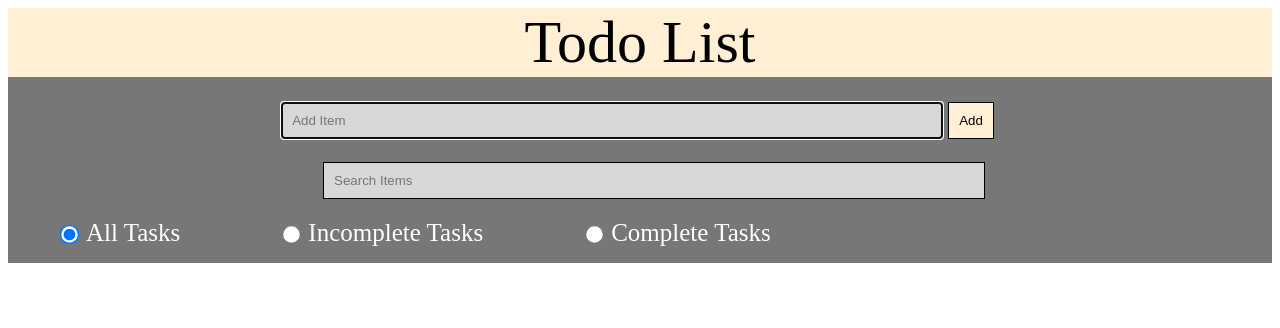
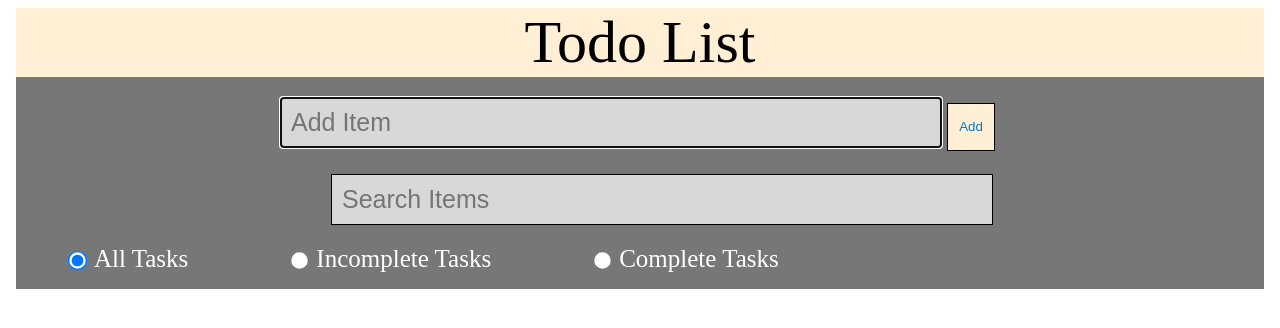
Before and after one commit to beeEbee16/todo-list, a React (Create React App) app: page / in a window 1280 px wide. Shown: the top 328 px of the page. Built offline with nearby package versions, Linux system fonts and the light colour scheme.

Commit message:
slight changes to css

```diff
--- a/src/App.css
+++ b/src/App.css
@@ -82,12 +82,38 @@ input[type='radio'] {
   cursor: pointer;
   font-style: normal;
   border: none;
+  size: 20rem;
+  background: none;
+  margin: 5px;
+}
+
+.todoSubmit {
+  color: rgb(0, 120, 215);
+  justify-content: right;
+  height: 3rem;
+  width: 3rem;
+  cursor: pointer;
+  font-style: normal;
+  border: none;
+  size: 20rem;
+  background: none;
+  margin: 5px;
+}
+
+.btnDelete {
+  color: red;
+  justify-content: right;
+  height: 2.5rem;
+  width: 2.5rem;
+  cursor: pointer;
+  font-style: normal;
+  border: none;
   size: 10rem;
   background: none;
   margin: 5px;
 }
 
-.btnDelete {
+.btnCancel {
   color: red;
   justify-content: right;
   height: 2.5rem;
@@ -113,13 +139,14 @@ input[type='radio'] {
   padding: 10px;
   background-color: rgb(216, 216, 216);
   border: 1px solid black;
+  font-size: 25px;
 }
 
 #editItem {
   margin-right: 20px;
   width: 600px;
   height: 2.5rem;
-  font-size: 20px;
+  font-size: 25px;
   background-color: rgb(216, 216, 216);
 }
 
@@ -149,4 +176,5 @@ input[type='radio'] {
   padding: 10px;
   background-color: rgb(216, 216, 216);
   border: 1px solid black;
+  font-size: 25px;
 }
--- a/src/App.js
+++ b/src/App.js
@@ -60,6 +60,8 @@ const handleCancel = (id) => {
 }
 
   return (
+    <body>
+      <main>
         <div className="App">
           <header>
             Todo List
@@ -88,6 +90,8 @@ const handleCancel = (id) => {
             setEditTaskItem={setEditTaskItem}
           />
         </div>
+      </main>
+    </body>
   );
 }
 
--- a/src/EditItem.js
+++ b/src/EditItem.js
@@ -28,7 +28,7 @@ const EditItem = ({item, handleSave, handleCancel, editTaskItem, setEditTaskItem
         />
         <MdCancel
         role='button'
-        className='btn'
+        className='btnCancel'
         onClick={() => handleCancel(item.id)}
         />
     </li>
```
Lines whose indentation alone changed are shown as unchanged.
